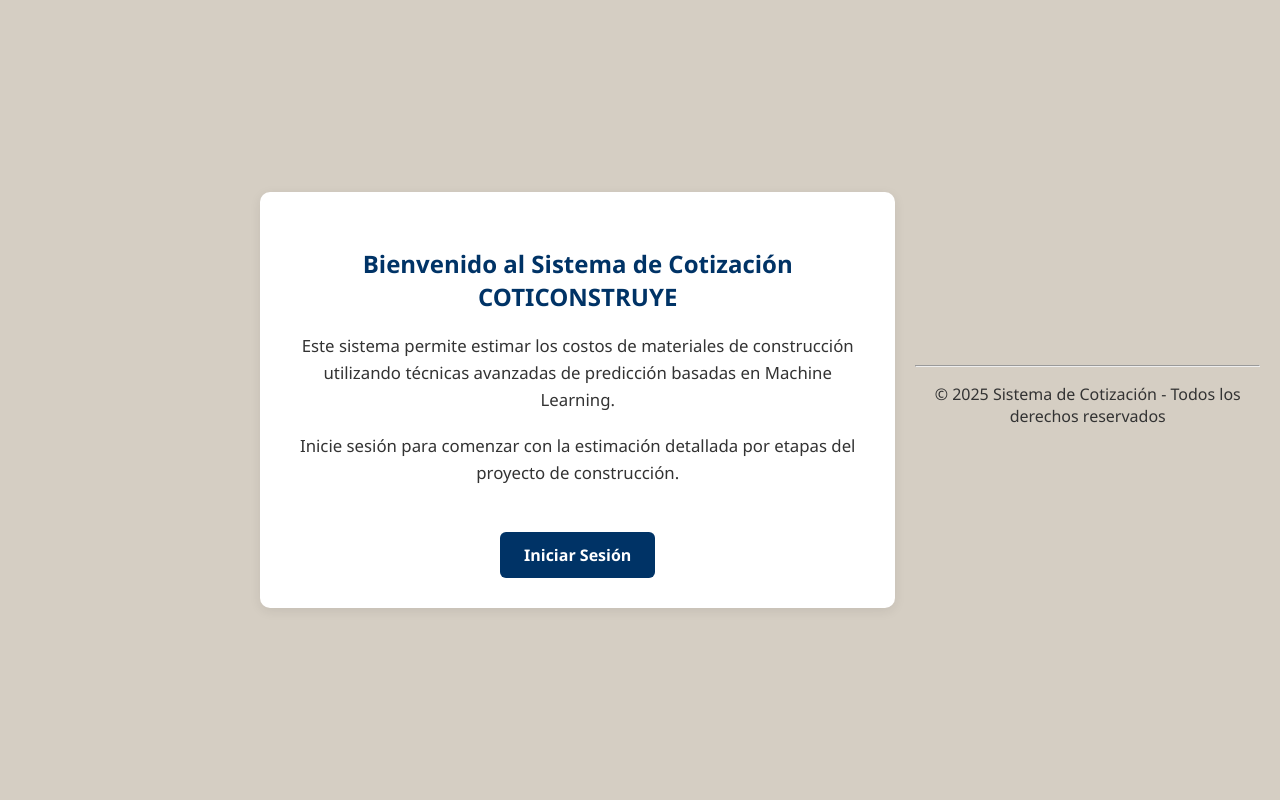
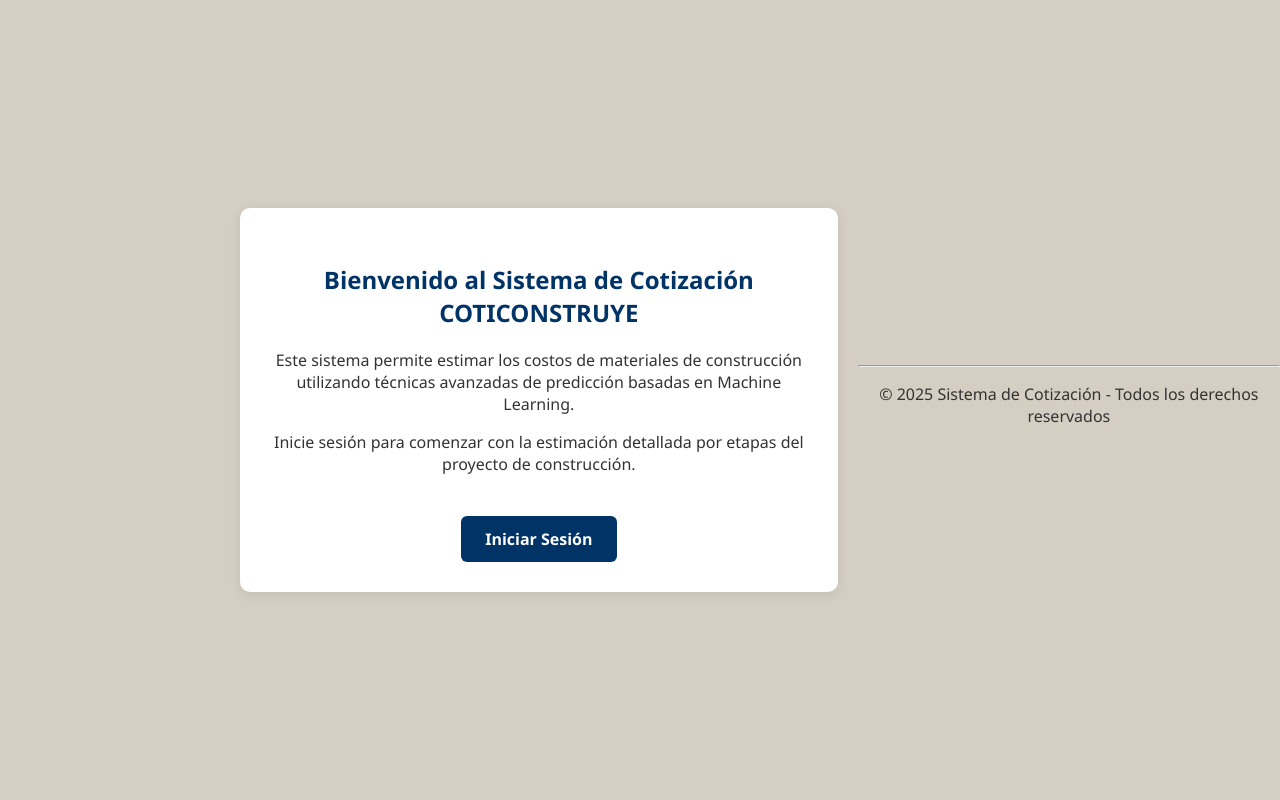
Before and after one commit to RemikoAG/proyectos, a Flask app: page / in a window 1280 px wide. Run offline with Flask 3, Linux system fonts and the light colour scheme; parts of the project's set-up code (start-up, migrations or seed data) failed here and were passed over.

Commit message:
indicadores22

```diff
--- a/static/style.css
+++ b/static/style.css
@@ -299,12 +299,22 @@ input:checked + .slider:before {
 }
 
 /* === HOME === */
-/* CENTRAR HOME */
-body {
+body.login-body,
+body.home-body {
   display: flex;
   justify-content: center;
   align-items: center;
   height: 100vh;
+  padding: 0; /* para que no afecte el centrado */
+}
+
+.central-container {
+  max-width: 600px;
+  background-color: #ffffff;
+  padding: 30px;
+  border-radius: 10px;
+  box-shadow: 0 3px 12px rgba(0, 0, 0, 0.08);
+  text-align: center;
 }
 
 .home-container {
--- a/templates/home.html
+++ b/templates/home.html
@@ -1,9 +1,11 @@
 {% extends "base.html" %}
 
 {% block title %}Inicio - Sistema de Cotización{% endblock %}
+{% block body_class %}home-body{% endblock %}
+
 
 {% block content %}
-<div class="home-container">
+<div class="central-container">
   <h2>Bienvenido al Sistema de Cotización COTICONSTRUYE</h2>
   <p>
     Este sistema permite estimar los costos de materiales de construcción
```
